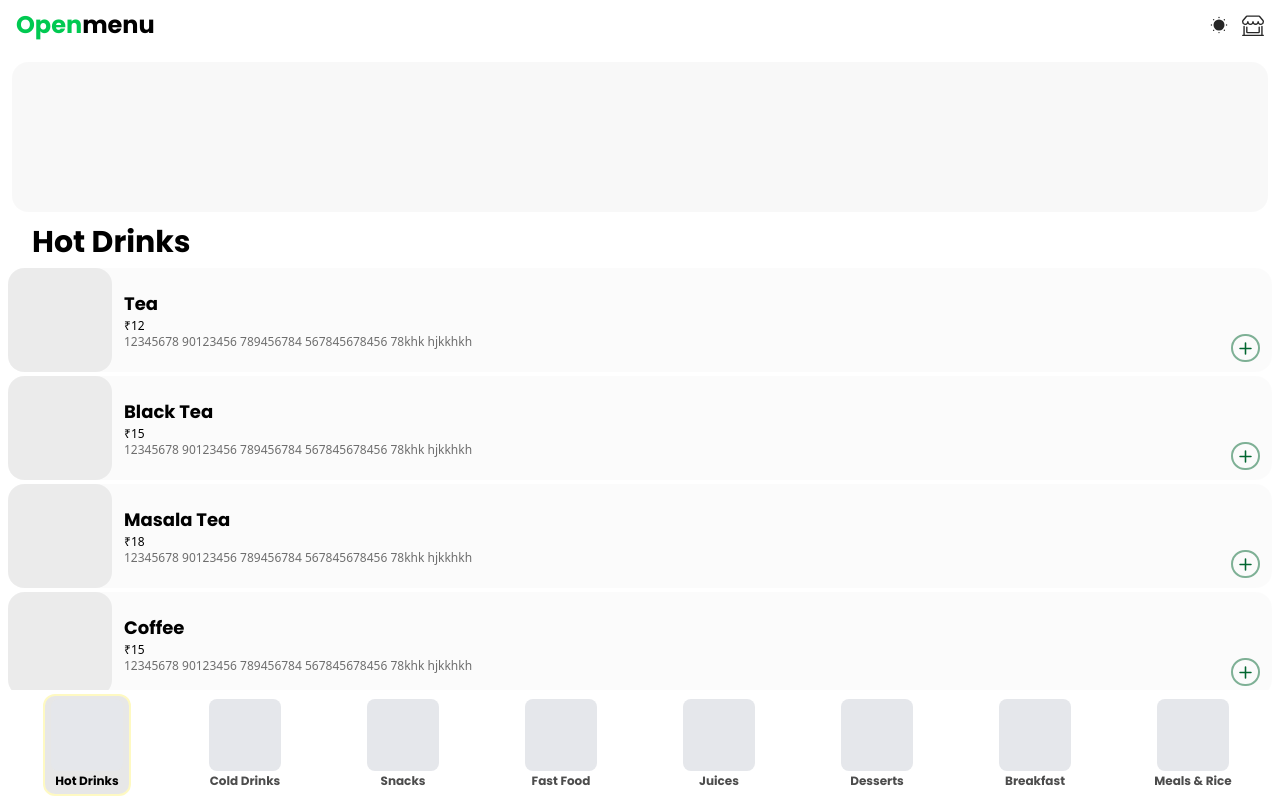
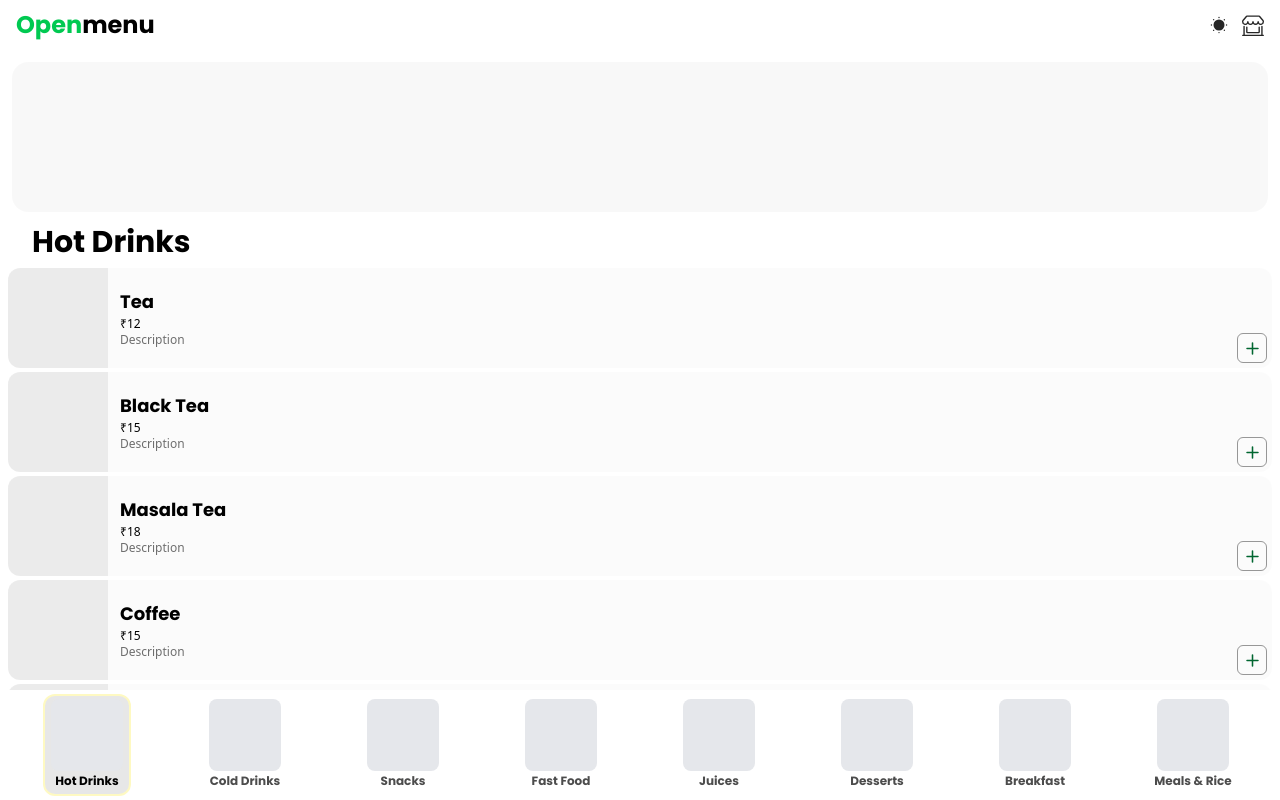
Before and after one commit to me-junaid/openmenu, a React (Vite) app: page / in a window 1280 px wide. Built offline with nearby package versions, Linux system fonts and the light colour scheme.

Commit message:
Add item feature added

```diff
--- a/src/components/HomePage/ItemFeed.jsx
+++ b/src/components/HomePage/ItemFeed.jsx
@@ -19,25 +19,21 @@ export const ItemFeed = ({ admin = false }) => {
 
       <div className={`${admin ? "pb-[170px]" : "pb-[150px]"} px-2 mt-0 space-y-1 rounded-2xl -z-1`}>
         {itemsInMenus.map((item, index) => (
-          <div key={index} className='bg-[#02090104] dark:bg-[#020901]   pr-3 rounded-2xl flex items-center'>
-            <div className="w-26 h-26  bg-[#0b0e0a10] dark:bg-[#0b0e0a] rounded-2xl shrink-0"></div>
+          <div key={index} className='bg-[#02090104] dark:bg-[#020901] pr-3 rounded-xl flex items-center relative'>
+            <div className="w-[100px] h-[100px]  bg-[#0b0e0a10] dark:bg-[#0b0e0a] rounded-l-xl shrink-0"></div>
             <div className="grow ml-3">
               <p className='text-lg font-semibold dark:text-green-200 my-font'>{item.name}</p>
               <p className='dark:text-gray-200 text-xs'>₹{item.price}</p>
-              <p className='line-clamp-2 text-[#6e6e6e] text-xs'>12345678 90123456 789456784 567845678456 78khk hjkkhkh</p>
+              <p className='line-clamp-2 text-[#6e6e6e] text-xs'>Description</p>
             </div>
-            <div className={`${confirmOrder || admin ? "hidden" : "flex"} flex-col gap-1 shrink-0`}>
-
-              <div className="ml-3 flex justify-center items-center font-bold">
-                <p className={`text-center text-xl dark:text-white ${(item.selectionCount > 0) ? "opacity-100 block" : "opacity-0"}`}>{item.selectionCount}</p>
-              </div>
+            <div className={`${confirmOrder || admin ? "hidden" : "flex"} absolute transition-all duration-200 bottom-[5px] right-[5px] gap-1 shrink-0 border dark:border-white/40 border-black/40 rounded-md overflow-hidden`}>
 
               <div
                 className={`
-    h-7 min-w-7 ml-3 rounded-full border-2 dark:border-green-200/20 border-green-800/30 flex justify-center items-center dark:text-green-300 text-green-800 cursor-pointer transition-all duration-100
+    h-7 min-w-7 rounded-full dark:border-green-200/20 border-green-800/30 flex justify-center items-center dark:text-green-300 text-green-800 cursor-pointer transition-all duration-100
     ${item.selectionCount > 0
-                    ? "opacity-100 scale-100"
-                    : "opacity-0 scale-75 pointer-events-none"}
+                    ? "flex scale-100 opacity-100"
+                    : "hidden opacity-0 scale-75 pointer-events-none"}
     md:hover:bg-green-200/10
     active:scale-90
     active:bg-green-200/20
@@ -51,6 +47,10 @@ export const ItemFeed = ({ admin = false }) => {
                 }}
               >
                 <Minus height={20} width={20} />
+              </div>
+
+              <div className={`flex justify-center items-center font-bold ${(item.selectionCount > 0) ? "block" : "hidden"}`}>
+                <p className={`text-center text-xl dark:text-white leading-0`}>{item.selectionCount}</p>
               </div>
 
               <div
@@ -67,14 +67,15 @@ export const ItemFeed = ({ admin = false }) => {
 
                 }}
                 className="
-    h-7 mt-auto mb-2 min-w-7 ml-3 rounded-full
-    border-2 dark:border-green-200/20 border-green-800/50
+                h-7 min-w-7
+    dark:border-green-200/20 border-green-800/50
     flex justify-center items-center
-    dark:text-green-300 text-green-800 cursor-pointer
+    dark:text-white/80 text-green-800 cursor-pointer
     transition-all duration-100
-    active:scale-90
+    active:scale-95
     active:bg-green-200/20
     md:hover:bg-green-200/10
+    rounded-full
   "
               >
                 <Plus height={25} width={25} />
--- a/src/contexts/AdminContext.jsx
+++ b/src/contexts/AdminContext.jsx
@@ -10,7 +10,7 @@ export const AdminProvider = ({ children }) => {
   const [selectedCategoryByAdmin, setSelectedCategoryByAdmin] = useState(0)
 
   const [canAddCategory, setCanAddCategory] = useState(false)
-  const [canAddNewItem, setCanAddNewItem] = useState(true)
+  const [canAddNewItem, setCanAddNewItem] = useState(false)
 
   const handleAdminSelect = useCallback((index) => {
     setSelectedByAdmin(index)
```
